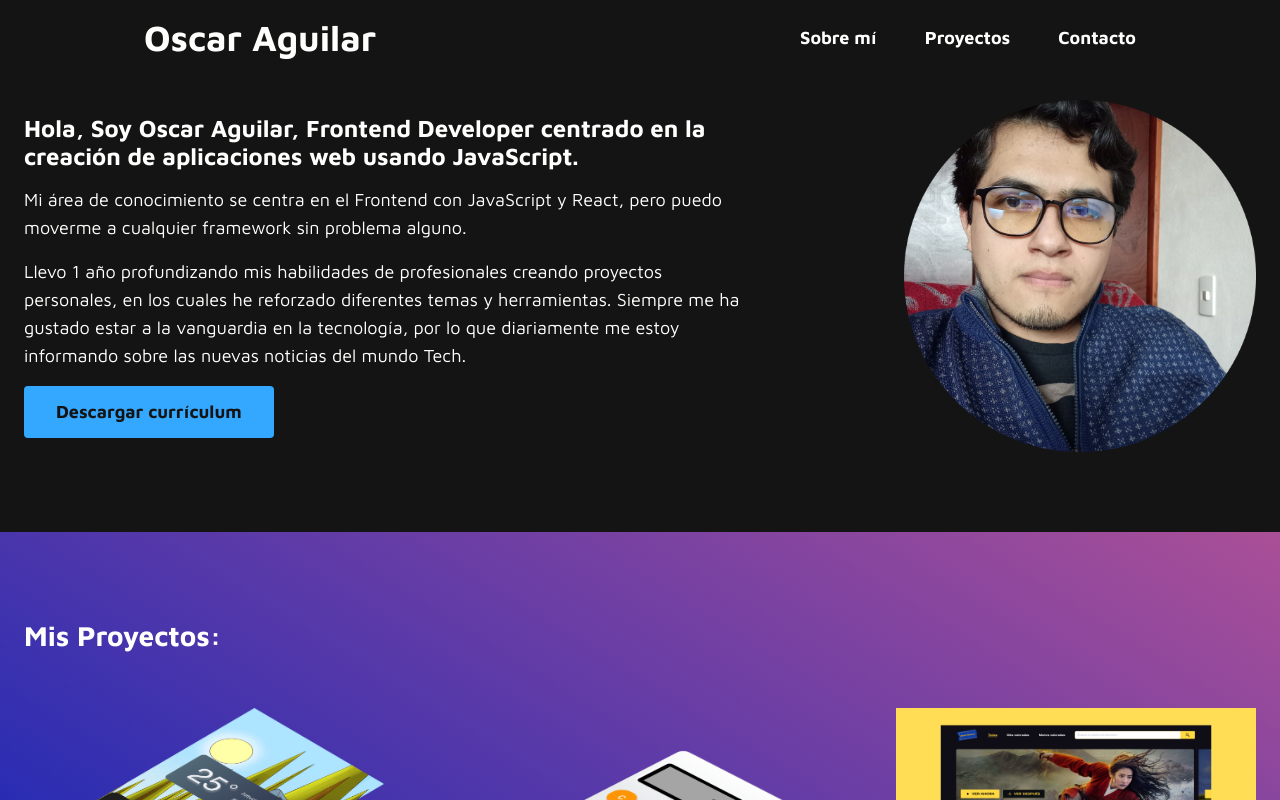
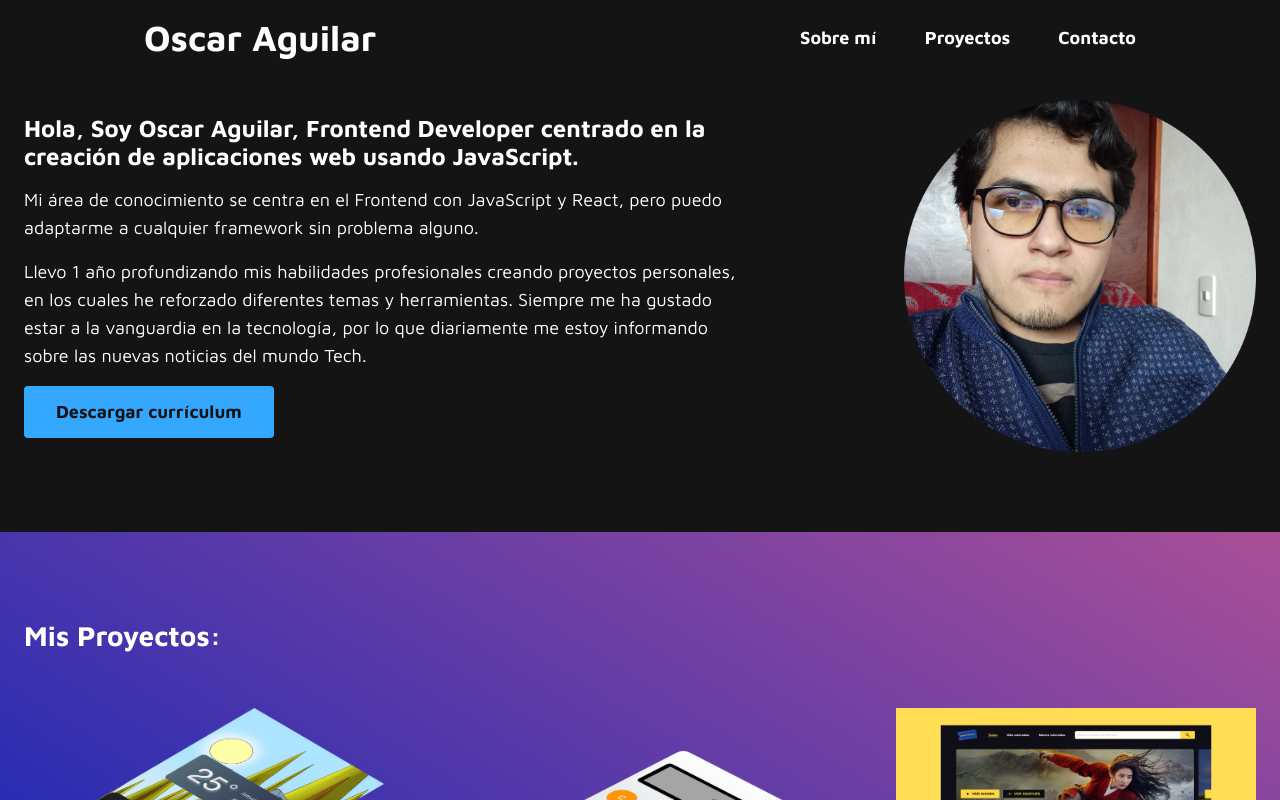
Before and after one commit to OscarAguilarL/portafolio, a React (Create React App) app: page / in a window 1280 px wide. Shown: the top 800 px of the page. Built offline with nearby package versions, Linux system fonts and the light colour scheme.

Commit message:
Fix typo

```diff
--- a/src/components/Hero/Hero.tsx
+++ b/src/components/Hero/Hero.tsx
@@ -22,15 +22,15 @@ export const Hero = () => {
                 </h4>
                 <p>
                     Mi área de conocimiento se centra en el Frontend con
-                    JavaScript y React, pero puedo moverme a cualquier framework
-                    sin problema alguno.
+                    JavaScript y React, pero puedo adaptarme a cualquier
+                    framework sin problema alguno.
                 </p>
                 <p>
-                    Llevo 1 año profundizando mis habilidades de
-                    profesionales creando proyectos personales, en los cuales he
-                    reforzado diferentes temas y herramientas. Siempre me ha gustado estar a la
-                    vanguardia en la tecnología, por lo que diariamente me estoy
-                    informando sobre las nuevas noticias del mundo Tech.
+                    Llevo 1 año profundizando mis habilidades profesionales
+                    creando proyectos personales, en los cuales he reforzado
+                    diferentes temas y herramientas. Siempre me ha gustado estar
+                    a la vanguardia en la tecnología, por lo que diariamente me
+                    estoy informando sobre las nuevas noticias del mundo Tech.
                 </p>
                 <Button
                     text="Descargar currículum"
```
